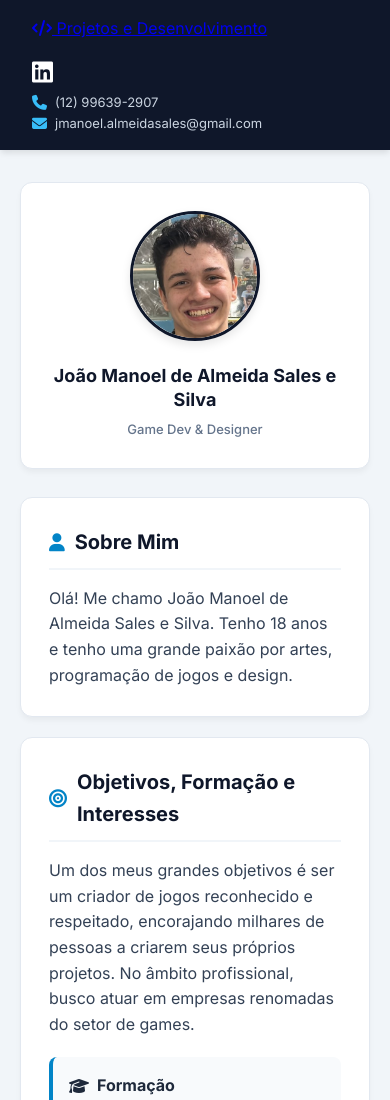
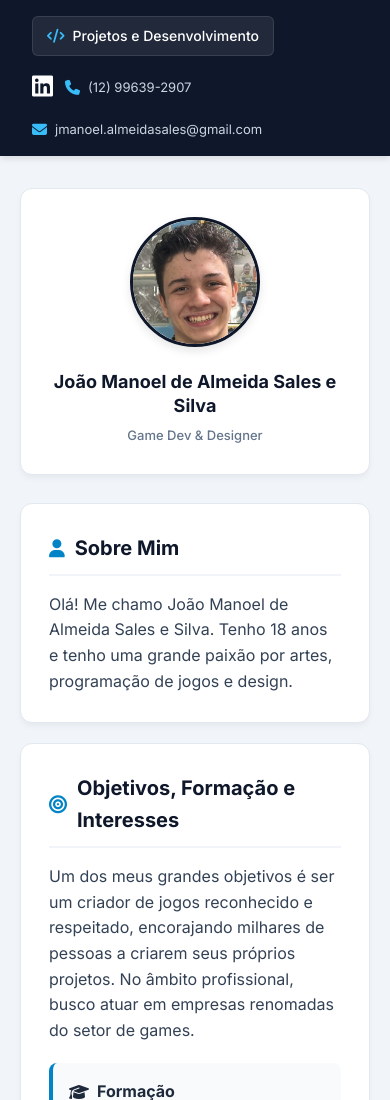
Before and after one commit to JoaoManoel-dev-cpu/Portif-lio, a plain HTML site: page index.html in a window 390 px wide. Shown: the top 1100 px of the page. Drawn offline with Linux system fonts and the light colour scheme.

Commit message:
Refactor CSS for navigation and layout enhancements
Added new navigation styles and updated layout for responsiveness.

```diff
--- a/css/style.css
+++ b/css/style.css
@@ -22,7 +22,49 @@ body {
     max-width: 1200px;
     margin: 0 auto;
     display: flex;
-    justify-content: flex-end;
+    justify-content: space-between;
+    align-items: center;
+    gap: 24px;
+}
+
+/* Estilos da Nova Aba de Navegação */
+.menu-navegacao {
+    display: flex;
+    align-items: center;
+}
+
+.link-menu {
+    color: #ffffff;
+    text-decoration: none;
+    font-size: 14px;
+    font-weight: 500;
+    display: flex;
+    align-items: center;
+    gap: 8px;
+    background-color: rgba(255, 255, 255, 0.08);
+    padding: 8px 14px;
+    border-radius: 6px;
+    border: 1px solid rgba(255, 255, 255, 0.1);
+    transition: background-color 0.2s ease, color 0.2s ease;
+}
+
+.link-menu i {
+    color: #38bdf8;
+    font-size: 14px;
+}
+
+.link-menu:hover {
+    background-color: #0284c7;
+    color: #ffffff;
+    border-color: #0284c7;
+}
+
+.link-menu:hover i {
+    color: #ffffff;
+}
+
+.grupo-contatos {
+    display: flex;
     align-items: center;
     gap: 24px;
 }
@@ -205,6 +247,11 @@ body {
         gap: 12px;
     }
 
+    .grupo-contatos {
+        flex-wrap: wrap;
+        gap: 12px;
+    }
+
     .conteudo {
         flex-direction: column;
     }
```
